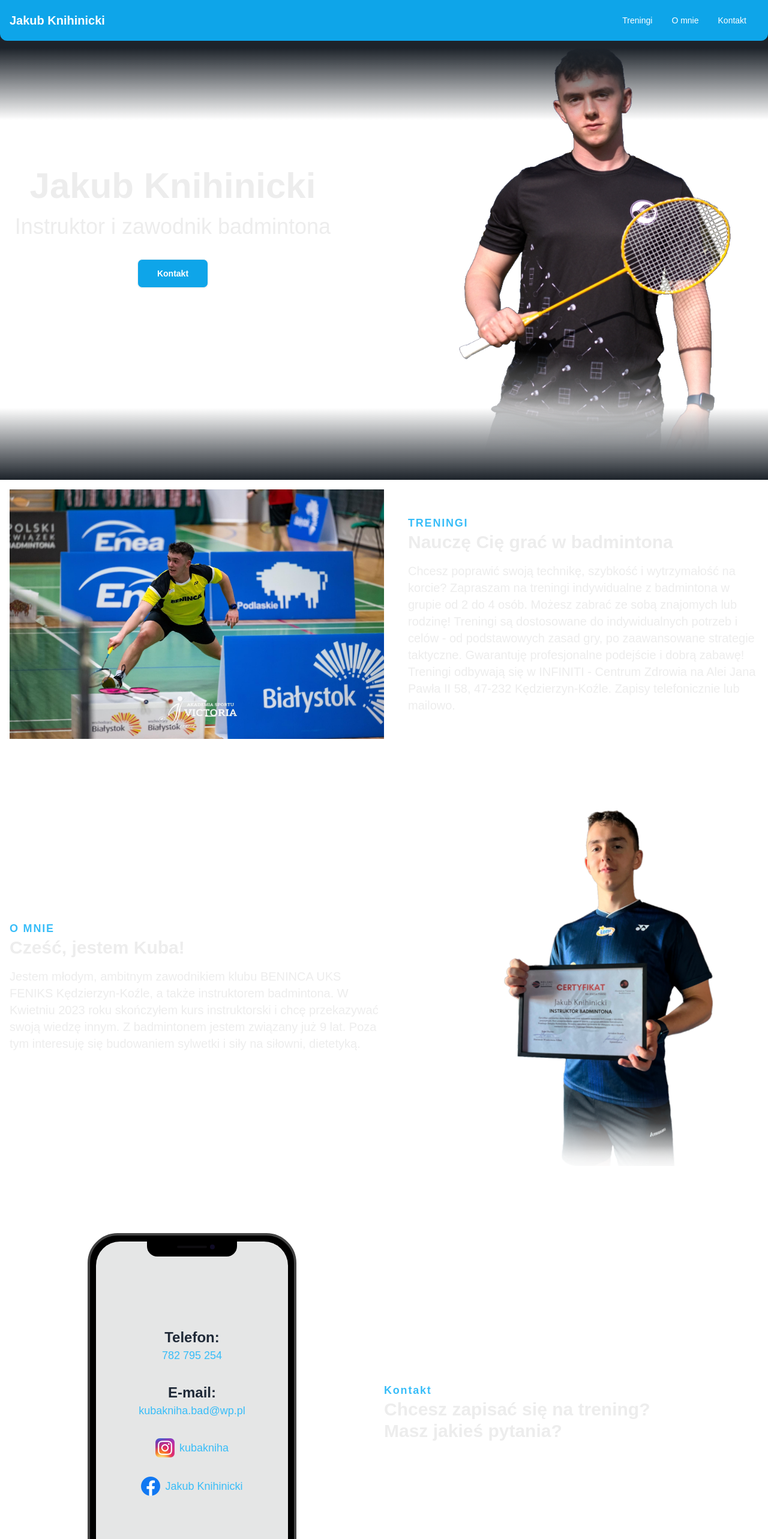
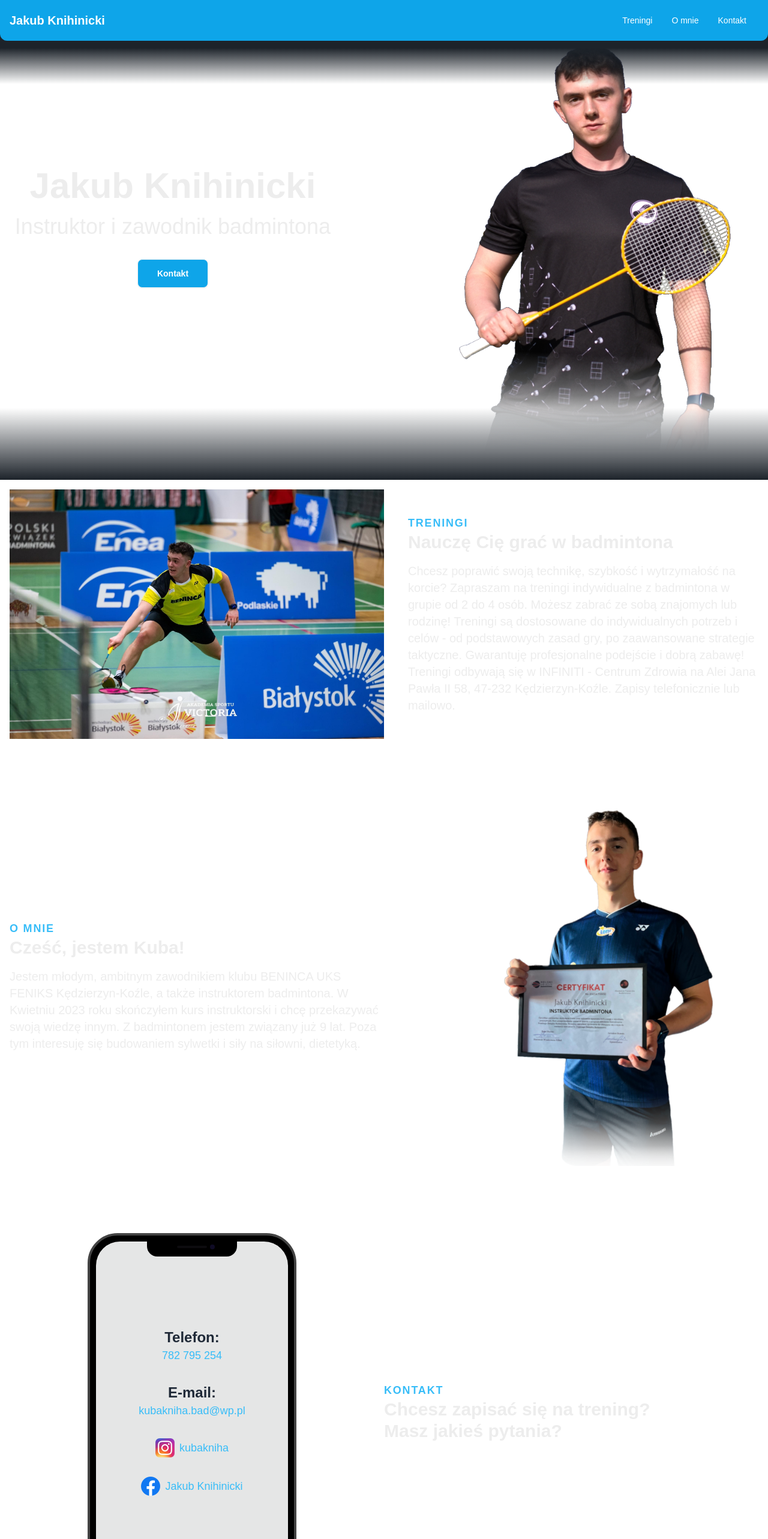
Before and after one commit to jeli-t/kubakniha.pl, a Next.js app in the folder next-app/: page / in a window 1280 px wide. Shown: the top 2566 px of the page at 60% size. Built offline with nearby package versions, Linux system fonts and the light colour scheme.

Commit message:
small fixes

```diff
--- a/next-app/app/UI/Contact/Contact.tsx
+++ b/next-app/app/UI/Contact/Contact.tsx
@@ -7,7 +7,7 @@ export function Contact() {
         <div id="kontakt" className="flex items-center justify-center w-full min-h-fit mb-20 scroll-m-28">
             <div className="w-full flex items-center justify-between align-center max-w-7xl p-4 flex-col md:flex-row-reverse gap-4">
                 <div className="w-full md:w-1/2">
-                    <span className="text-md md:text-lg tracking-widest font-bold text-sky-400">Kontakt</span>
+                    <span className="text-md md:text-lg tracking-widest font-bold text-sky-400">KONTAKT</span>
                     <h3 className="text-left text-2xl md:text-3xl font-semibold">
                         Chcesz zapisać się na trening?
                         <br />
--- a/next-app/app/UI/Navbar/Navbar.module.css
+++ b/next-app/app/UI/Navbar/Navbar.module.css
@@ -4,5 +4,5 @@
     width: 100%;
     height: 200px;
     background: rgb(29,35,42);
-    background: linear-gradient(180deg, rgba(29,35,42,1) 40%, rgba(0,0,0,0) 100%);
+    background: linear-gradient(180deg, rgba(29,35,42,1) 40%, rgba(0,0,0,0) 70%);
 }
```
